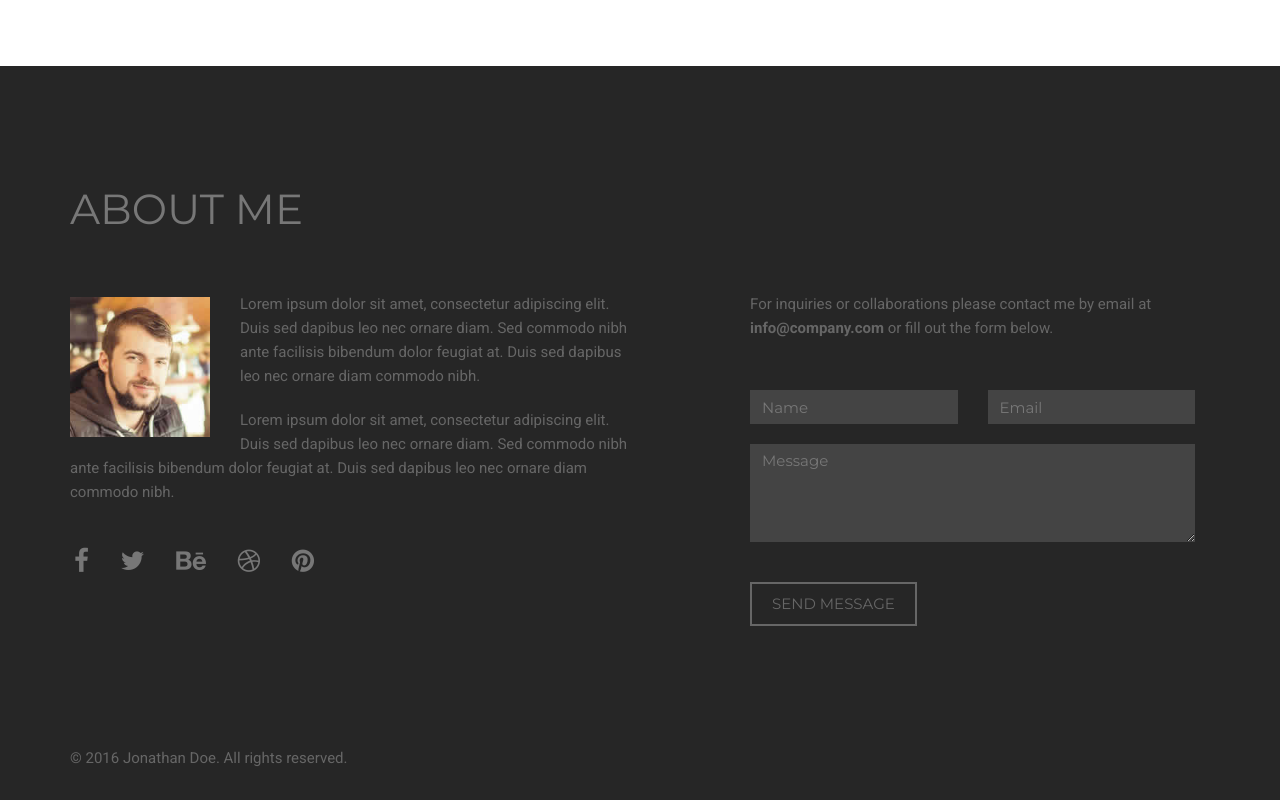
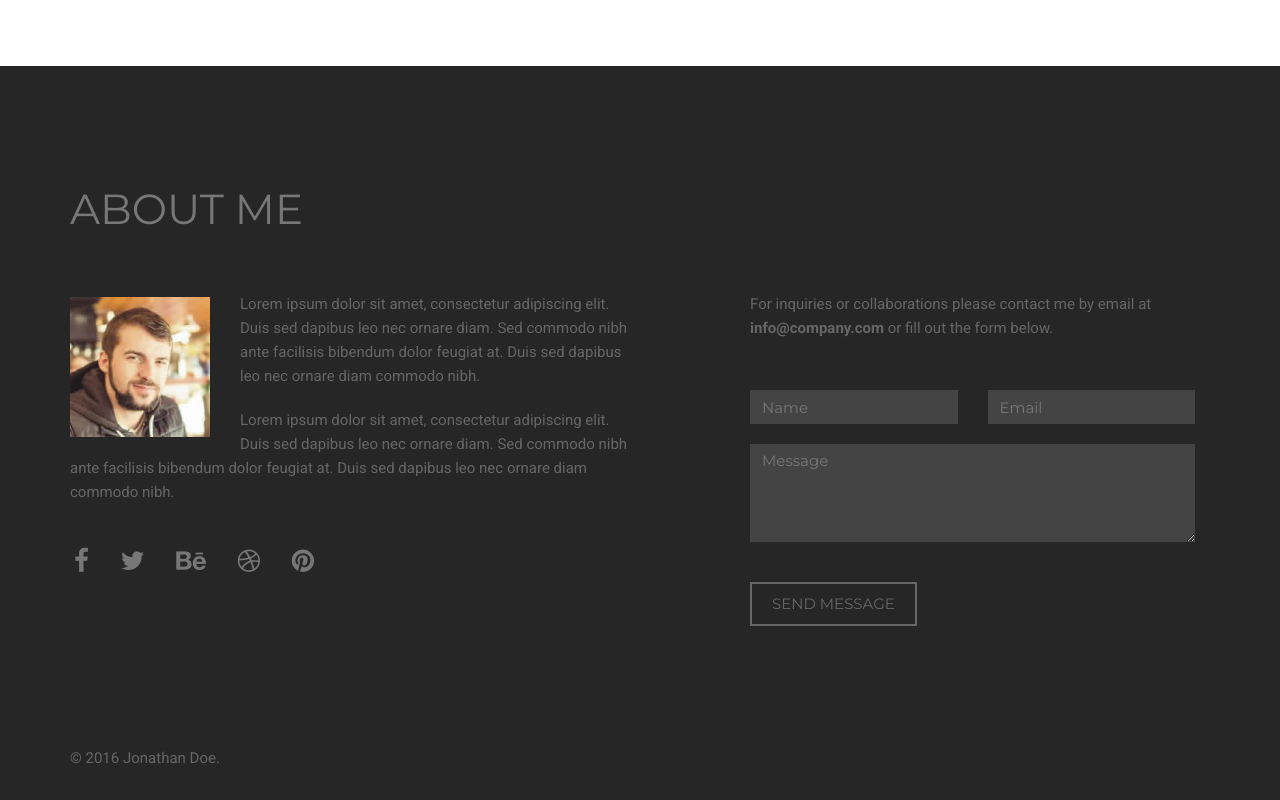
Before and after one commit to mvplab007/mvplabs, a plain HTML site: page index.html in a window 1280 px wide. Shown: the part 2916-3716 px from the top of the page. Drawn offline with Linux system fonts and the light colour scheme.

Commit message:
all rights reserved - removed

```diff
--- a/index.html
+++ b/index.html
@@ -361,7 +361,7 @@
 </div>
 <div id="footer">
   <div class="container">
-    <p>&copy; 2016 Jonathan Doe. All rights reserved.</p>
+    <p>&copy; 2016 Jonathan Doe.</p>
   </div>
 </div>
 <script type="text/javascript" src="js/jquery.1.11.1.js"></script>
```
